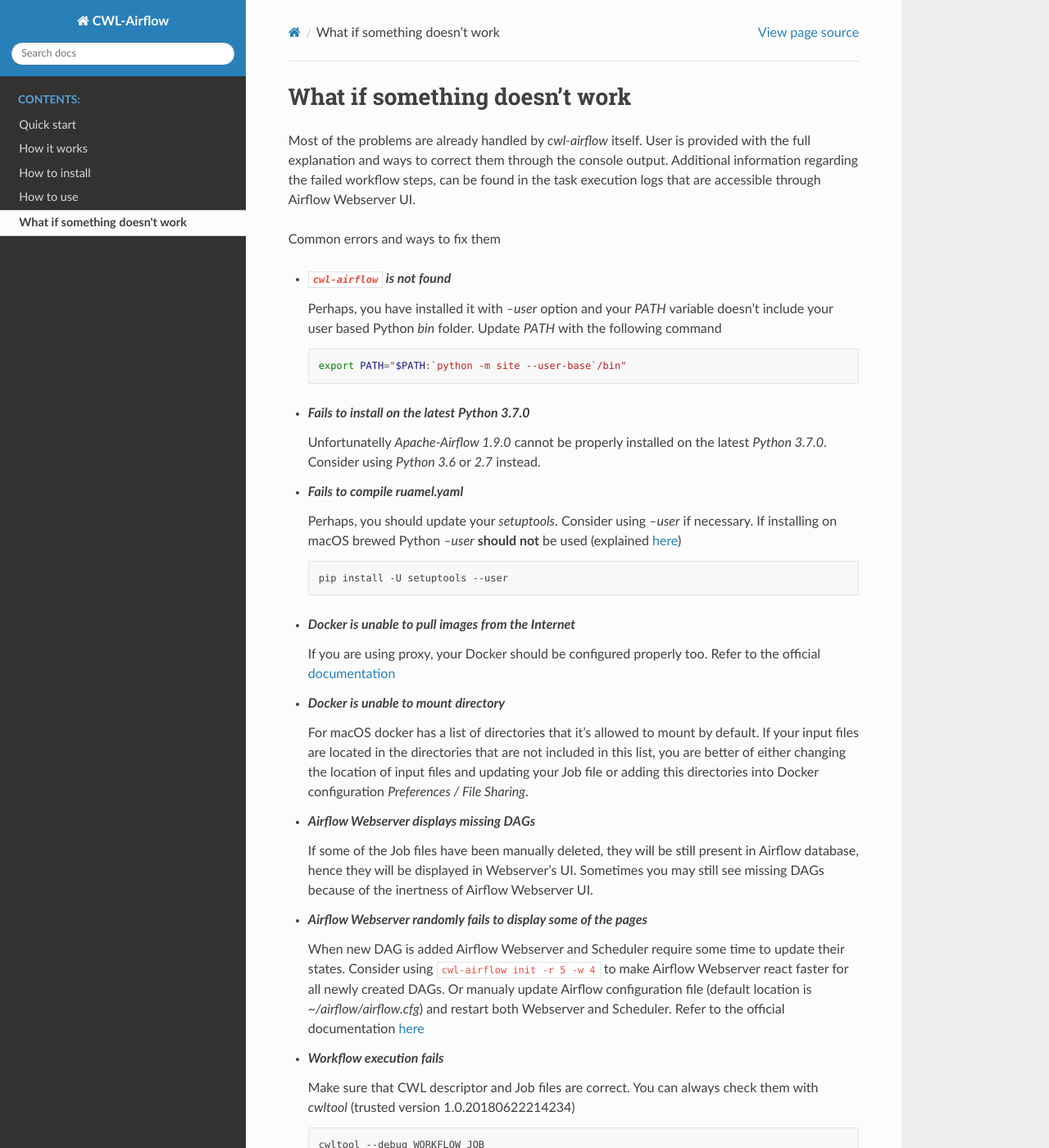
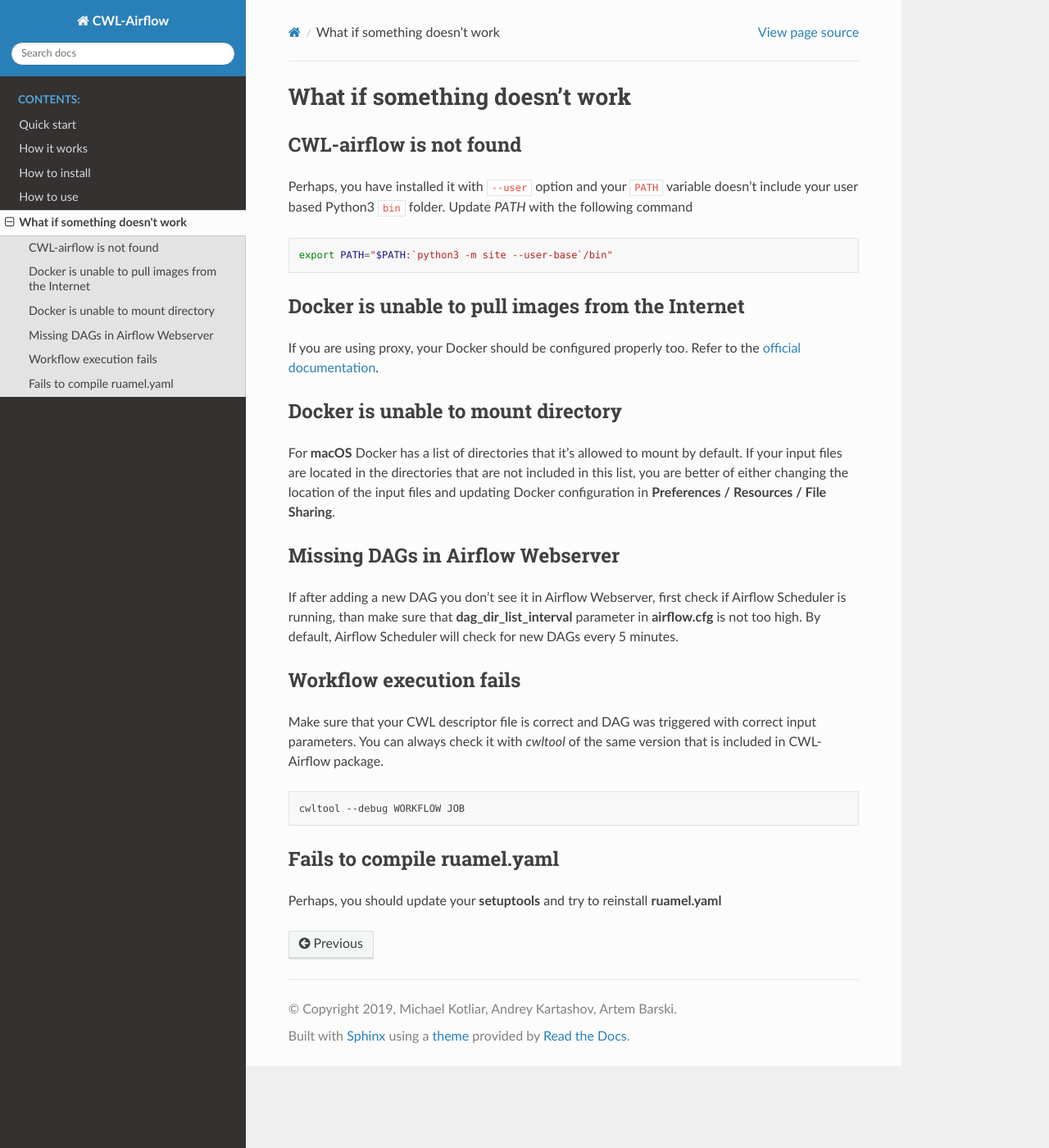
Before and after one commit to Barski-lab/cwl-airflow, a Sphinx documentation site: the page built from docs/readme/what_if_something_doesnt_work.md, in a window 1280 px wide and 1400 px high. Shown: the whole window at 82% size. Built offline with Sphinx 7.4.7 and the Read the Docs theme 2.0.0, drawn with Linux system fonts in a browser that asks for light colours.

Commit message:
Update troubleshooting section

````diff
--- a/docs/readme/what_if_something_doesnt_work.md
+++ b/docs/readme/what_if_something_doesnt_work.md
@@ -1,60 +1,36 @@
 # What if something doesn't work
 
-Most of the problems are already handled by *cwl-airflow* itself. User is provided
-with the full explanation and ways to correct them through the console output. Additional
-information regarding the failed workflow steps, can be found in the task execution logs
-that are accessible through Airflow Webserver UI.
 
-Common errors and ways to fix them
-- ***`cwl-airflow` is not found***
+## CWL-airflow is not found
 
-   Perhaps, you have installed it with *--user* option and your *PATH*
-   variable doesn't include your user based Python *bin* folder.
+   Perhaps, you have installed it with `--user` option and your `PATH`
+   variable doesn't include your user based Python3 `bin` folder.
    Update *PATH* with the following command
    ```sh
-   export PATH="$PATH:`python -m site --user-base`/bin"
+   export PATH="$PATH:`python3 -m site --user-base`/bin"
    ```
-- ***Fails to install on the latest Python 3.7.0***
 
-  Unfortunatelly *Apache-Airflow 1.9.0* cannot be properly installed on the latest *Python 3.7.0*.
-  Consider using *Python 3.6* or *2.7* instead.
+## Docker is unable to pull images from the Internet
 
-- ***Fails to compile ruamel.yaml***
+  If you are using proxy, your Docker should be configured properly too.
+  Refer to the [official documentation](https://docs.docker.com/config/daemon/systemd/#httphttps-proxy).
 
-  Perhaps, you should update your *setuptools*. Consider using *--user* if necessary.
-  If installing on macOS brewed Python *--user* **should not** be used (explained [here](https://docs.brew.sh/Homebrew-and-Python))
-  ```bash
-  pip install -U setuptools --user
+## Docker is unable to mount directory
+
+  For **macOS** Docker has a list of directories that it's allowed to mount by default. If your input files are located in the directories that are not included in this list, you are better of either changing the location of the input files and updating Docker configuration in **Preferences / Resources / File Sharing**.
+
+## Missing DAGs in Airflow Webserver
+
+  If after adding a new DAG you don't see it in Airflow Webserver, first check if Airflow Scheduler is running, than make sure that **dag_dir_list_interval** parameter in **airflow.cfg** is not too high. By default, Airflow Scheduler will check for new DAGs every 5 minutes.
+
+## Workflow execution fails
+
+  Make sure that your CWL descriptor file is correct and DAG was triggered with correct input parameters. You can always check it with *cwltool* of the same version that is included in CWL-Airflow package.
+
+  ```sh
+  cwltool --debug WORKFLOW JOB
   ```
 
-- ***Docker is unable to pull images from the Internet***
+## Fails to compile ruamel.yaml
 
-  If you are using proxy, your Docker should be configured properly too.
-  Refer to the official [documentation](https://docs.docker.com/config/daemon/systemd/#httphttps-proxy)
-
-- ***Docker is unable to mount directory***
-
-  For macOS docker has a list of directories that it's allowed to mount by default. If your input files are located in
-  the directories that are not included in this list, you are better of either changing the location of
-  input files and updating your Job file or adding this directories into Docker configuration *Preferences / File Sharing*.
-
-- ***Airflow Webserver displays missing DAGs***
-
-  If some of the Job files have been manually deleted, they will be still present in Airflow database, hence they
-  will be displayed in Webserver's UI. Sometimes you may still see missing DAGs because of the inertness of Airflow
-  Webserver UI.
-
-- ***Airflow Webserver randomly fails to display some of the pages***
-
-  When new DAG is added Airflow Webserver and Scheduler require some time to update their states.
-  Consider using `cwl-airflow init -r 5 -w 4` to make Airflow Webserver react faster for all newly created DAGs.
-  Or manualy update Airflow configuration file (default location is *~/airflow/airflow.cfg*) and restart both
-  Webserver and Scheduler. Refer to the official documentation [here](https://airflow.apache.org/configuration.html)
-
-- ***Workflow execution fails***
-
-  Make sure that CWL descriptor and Job files are correct. You can always check them with *cwltool*
-  (trusted version 1.0.20180622214234)
-  ```bash
-  cwltool --debug WORKFLOW JOB
-  ```
+  Perhaps, you should update your **setuptools** and try to reinstall **ruamel.yaml**
````
